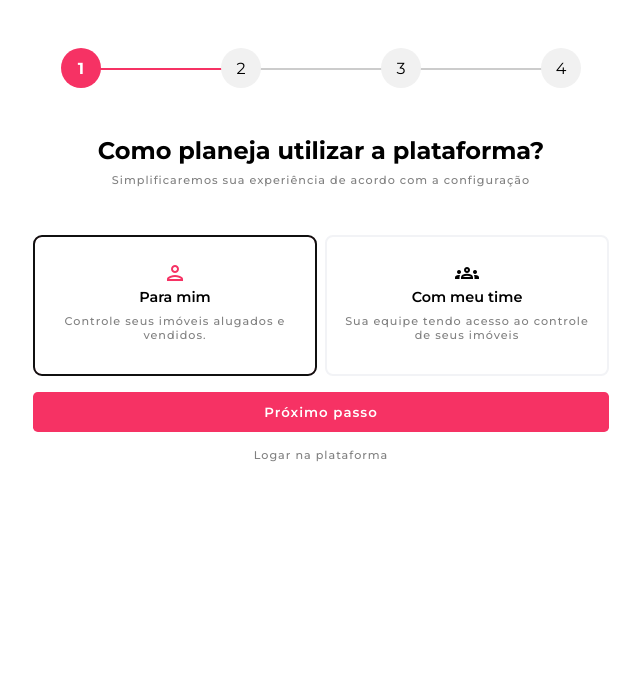
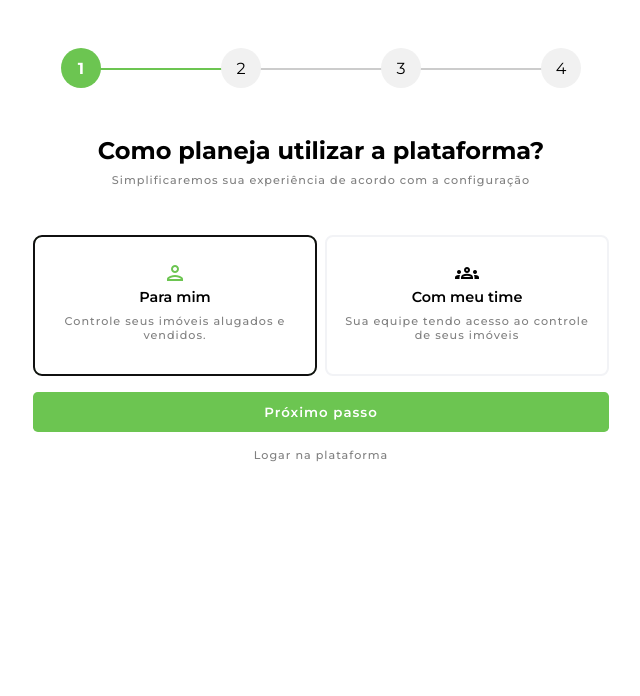
Before and after one commit to mariannegomesm/real-estate-rental, a React app in the folder frontend/: page / in a window 1280 px wide. Shown: the part 104-800 px from the top of the page, without its empty margins (319-959 px from the left). Built offline with nearby package versions, Linux system fonts and the light colour scheme.

Commit message:
Alterando cores da aplicação

```diff
--- a/frontend/src/style/global.scss
+++ b/frontend/src/style/global.scss
@@ -5,8 +5,8 @@
 }
 
 :root{
-    --color-primary: #f63264;
-    --color-secondary: #6cc551;
+    --color-primary: #6cc551;
+    --color-secondary: #f63264;
     --color-white: #ffffff;
     --color-black: #000000;
     --color-font: #808080;
```
